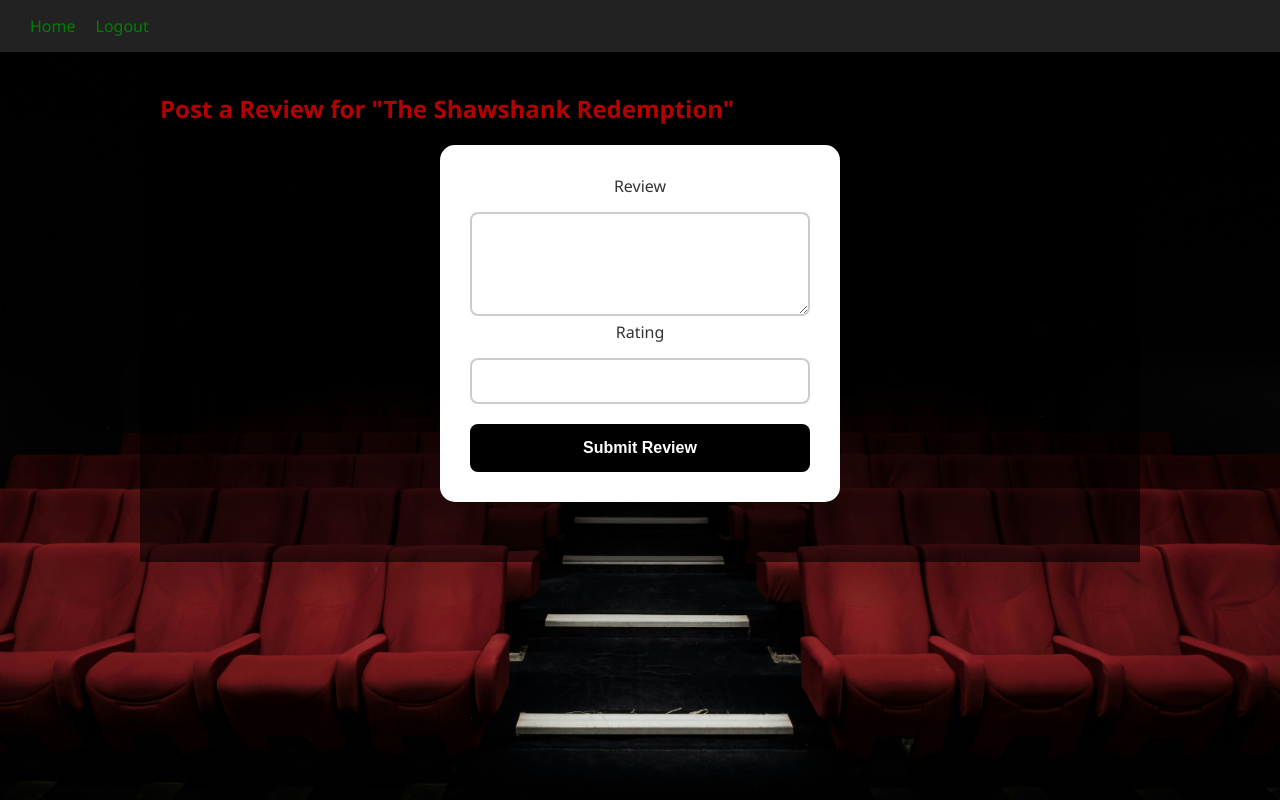
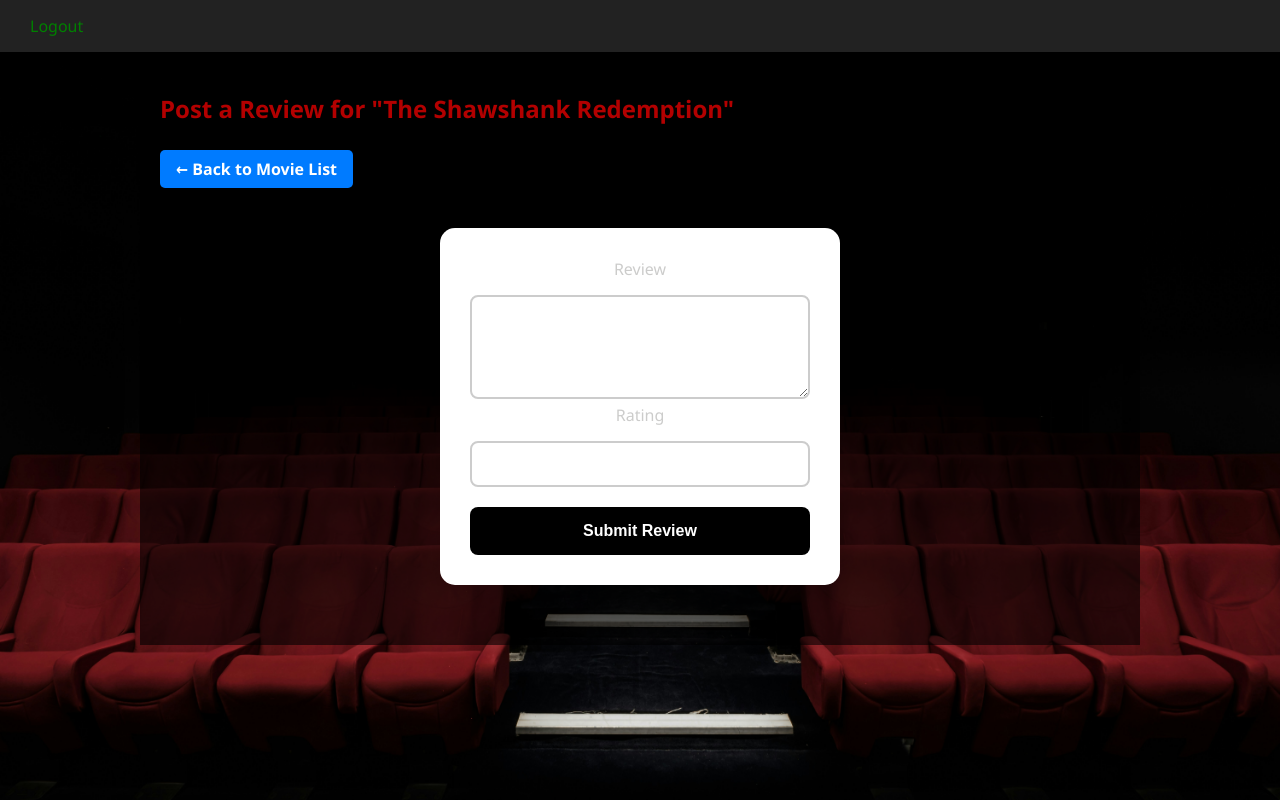
Before and after one commit to shomurodzoda-f-auca-2022/intro-to-web-programming, a Flask app: page /review/1 in a window 1280 px wide. Run offline with Flask 3, Linux system fonts and the light colour scheme; the visitor is signed in with stand-in values (Sample User, id 1); data comes from the database, SQL or seed files in the repository; some libraries are stand-ins or nearby versions.

Commit message:
Remove the Home button when logged in. Change the colors of background

```diff
--- a/Final-Project/app/static/styles.css
+++ b/Final-Project/app/static/styles.css
@@ -6,7 +6,7 @@
 
 body {
     font-family: 'Segoe UI', Tahoma, Geneva, Verdana, sans-serif;
-    color: #333;
+    color: #CCCCCB;
 
     background-image: url("images/movie-reviews.jpg");
     background-size: cover;
@@ -333,3 +333,20 @@
     background-color: #f8d7da;
     color: #721c24;
 }
+
+.back-button {
+    display: inline-block;
+    margin: 10px 0 20px 0;
+    padding: 8px 16px;
+    background-color: #007bff;
+    color: white;
+    text-decoration: none;
+    border-radius: 5px;
+    font-weight: bold;
+    transition: background-color 0.3s;
+}
+
+.back-button:hover {
+    background-color: #0056b3;
+    color: white;
+}
--- a/Final-Project/app/templates/base.html
+++ b/Final-Project/app/templates/base.html
@@ -9,13 +9,16 @@
 <body>
     <header>
         <nav>
-              <a href="{{ url_for('main.home') }}">Home</a>
-              {% if current_user.is_authenticated %}
+            {% if not current_user.is_authenticated %}
+                <a href="{{ url_for('main.home') }}">Home</a>
+            {% endif %}
+
+            {% if current_user.is_authenticated %}
                 <a href="{{ url_for('main.logout') }}">Logout</a>
-              {% else %}
+            {% else %}
                 <a href="{{ url_for('main.login') }}">Login</a>
                 <a href="{{ url_for('main.register') }}">Register</a>
-              {% endif %}
+            {% endif %}
         </nav>
     </header>
     <main>
--- a/Final-Project/app/templates/review.html
+++ b/Final-Project/app/templates/review.html
@@ -4,6 +4,8 @@
 
 {% block content %}
     <h2>Post a Review for "{{ movie.title }}"</h2>
+
+        <a href="{{ url_for('main.movie_list') }}" class="back-button">← Back to Movie List</a>
 
     <form method="POST">
         {{ form.hidden_tag() }}
--- a/Final-Project/app/templates/reviews.html
+++ b/Final-Project/app/templates/reviews.html
@@ -4,6 +4,8 @@
 
 {% block content %}
     <h2>Reviews for "{{ movie.title }}"</h2>
+
+    <a href="{{ url_for('main.movie_list') }}" class="back-button">← Back to Movie List</a>
 
     {% if reviews %}
         <ul>
```
Also changed, not shown: Final-Project/app/templates/movies.html (line endings or trailing spaces).
